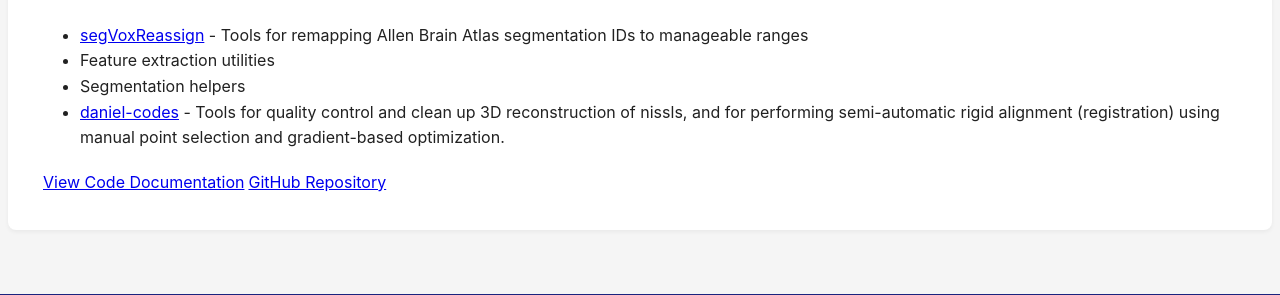
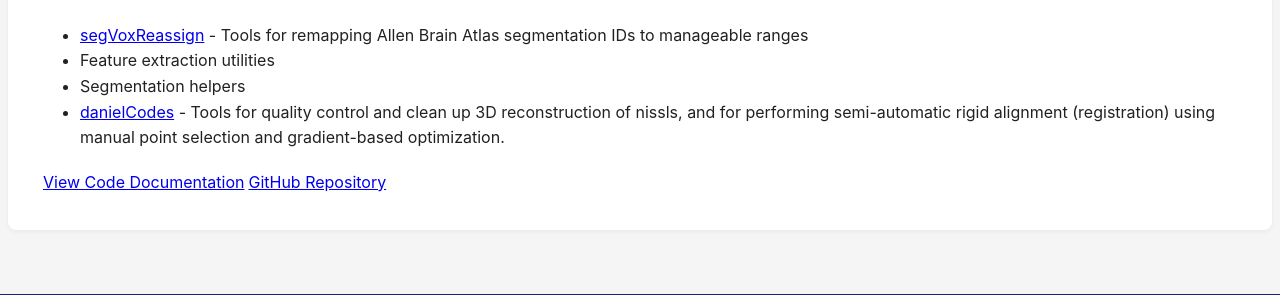
Before and after one commit to ppmitra/BAPDataAndCode, a Jekyll site: the page built from pages/mouse.md, in a window 1280 px wide and 900 px high, scrolled down 1915 px. Shown: the part 484-779 px from the top of the window. Built offline with Jekyll 4.4.1, drawn with Linux system fonts in a browser that asks for light colours; comment, search, counter and statistics services are not loaded.

```diff
--- a/pages/mouse.md
+++ b/pages/mouse.md
@@ -75,6 +75,6 @@
 - [segVoxReassign](/pages/segvoxreassign) - Tools for remapping Allen Brain Atlas segmentation IDs to manageable ranges
 - Feature extraction utilities
 - Segmentation helpers
-- [daniel-codes](/pages/danielCodes.md) - Tools for quality control and clean up 3D reconstruction of nissls, and for performing semi-automatic rigid alignment (registration) using manual point selection and gradient-based optimization.
+- [danielCodes](/pages/danielCodes.md) - Tools for quality control and clean up 3D reconstruction of nissls, and for performing semi-automatic rigid alignment (registration) using manual point selection and gradient-based optimization.
 
 [View Code Documentation](/pages/mouse/codes) | [GitHub Repository](#)
```
